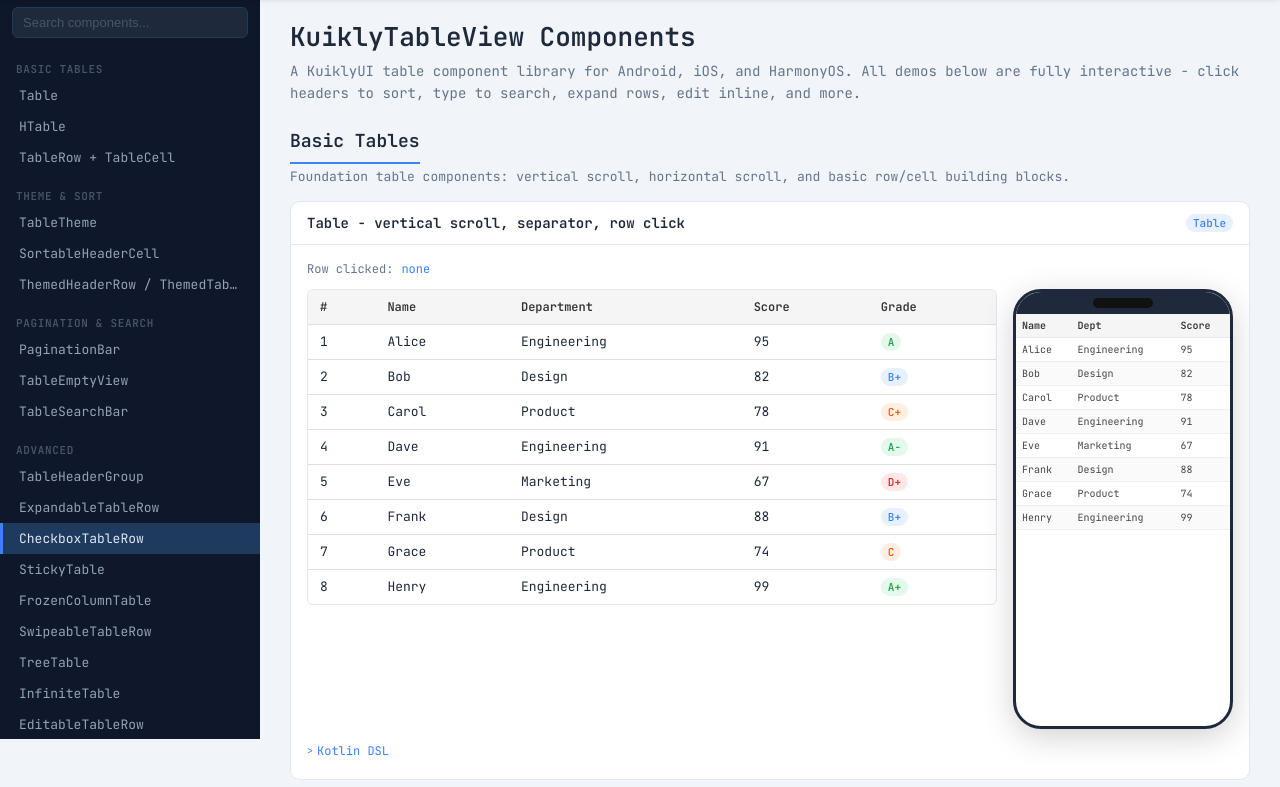
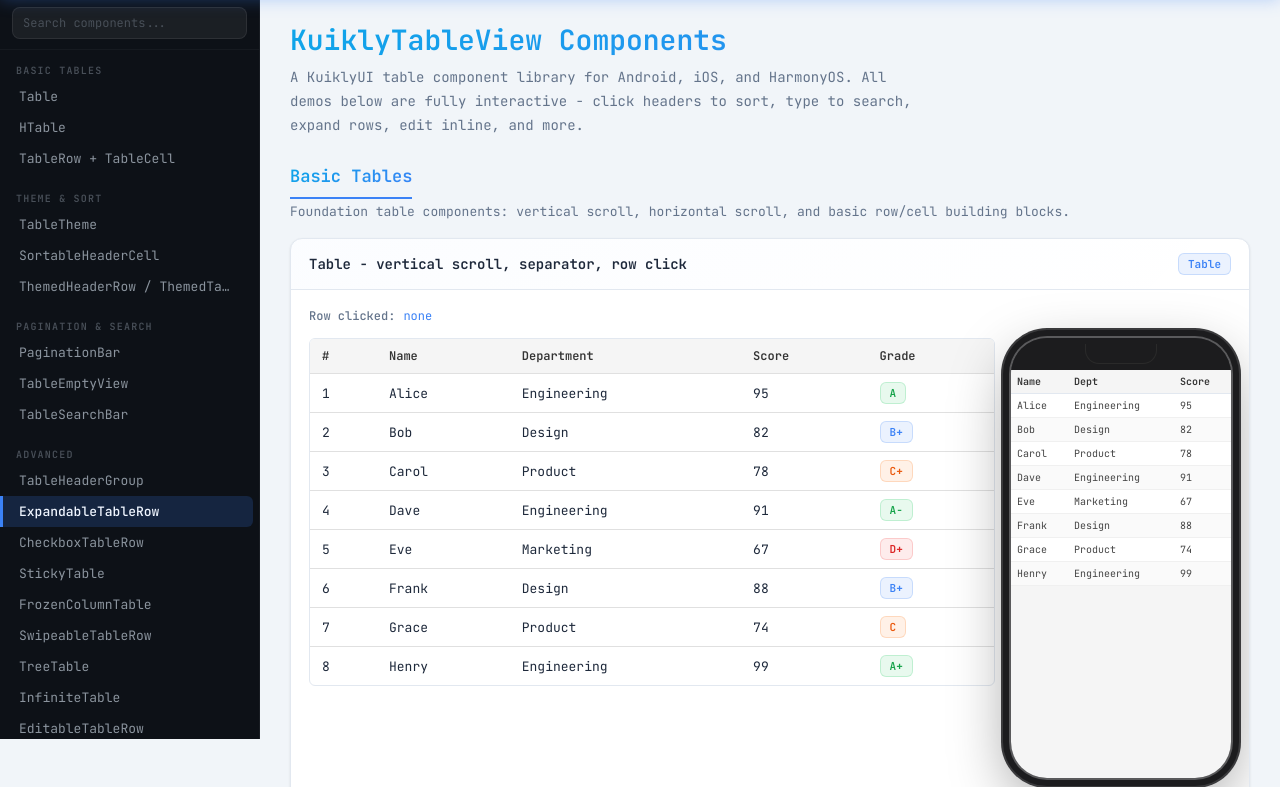
Before and after one commit to Lfan-ke/KuiklyTableView, a website: page docs/index.html in a window 1280 px wide. Shown: the part 61-848 px from the top of the page. Drawn offline with Linux system fonts and the light colour scheme.

Commit message:
style: unified design system, macOS code blocks, card hover, gradient titles
Signed-off-by: 林晨 (Leo Cheng) <leo-cheng@vip.qq.com>

```diff
--- a/docs/index.html
+++ b/docs/index.html
@@ -9,21 +9,29 @@
 <style>
 *,*::before,*::after{box-sizing:border-box;margin:0;padding:0}
 :root{
-  --sidebar-bg:#0f172a;
-  --sidebar-active:#1e3a5f;
-  --sidebar-text:#94a3b8;
-  --sidebar-active-text:#e2e8f0;
+  --sidebar-bg:#0d1117;
+  --sidebar-active:rgba(59,130,246,.18);
+  --sidebar-text:#8b949e;
+  --sidebar-active-text:#f0f6ff;
   --accent:#3b82f6;
-  --header-grad:linear-gradient(135deg,#0ea5e9 0%,#0284c7 100%);
+  --accent-rgb:59,130,246;
+  --header-grad:linear-gradient(135deg,#0369a1 0%,#0ea5e9 40%,#3b82f6 70%,#6366f1 100%);
   --main-bg:#f1f5f9;
   --card-bg:#ffffff;
   --border:#e2e8f0;
   --text:#1e293b;
   --text-muted:#64748b;
-  --code-bg:#0f172a;
-  --code-text:#e2e8f0;
+  --code-bg:#1e1e2e;
+  --code-text:#cdd3de;
   --sidebar-w:260px;
-  --header-h:56px;
+  --header-h:58px;
+  --radius:12px;
+  --radius-sm:8px;
+  --transition:.2s ease;
+  --shadow-sm:0 1px 3px rgba(0,0,0,.06),0 1px 2px rgba(0,0,0,.04);
+  --shadow-md:0 4px 12px rgba(0,0,0,.08);
+  --shadow-lg:0 12px 40px rgba(0,0,0,.12);
+  --shadow-hover:0 8px 24px rgba(0,0,0,.12);
 }
 [data-theme="dark"]{
   --main-bg:#0b1120;
@@ -39,15 +47,17 @@
 .top-bar{
   position:fixed;top:0;left:0;right:0;height:var(--header-h);z-index:100;
   background:var(--header-grad);
-  display:flex;align-items:center;padding:0 16px;gap:12px;
-  box-shadow:0 2px 8px rgba(0,0,0,.25);
-}
-.top-bar .logo{font-size:18px;font-weight:700;color:#fff;letter-spacing:-.3px;flex:1;white-space:nowrap;overflow:hidden;text-overflow:ellipsis}
-.top-bar .logo span{opacity:.75;font-weight:400;font-size:13px;margin-left:8px}
+  display:flex;align-items:center;padding:0 20px;gap:12px;
+  box-shadow:0 2px 16px rgba(59,130,246,.35);
+  backdrop-filter:blur(8px);
+}
+.top-bar .logo{font-size:17px;font-weight:700;color:#fff;letter-spacing:-.3px;flex:1;white-space:nowrap;overflow:hidden;text-overflow:ellipsis;display:flex;align-items:center;gap:10px}
+.top-bar .logo-icon{width:32px;height:32px;background:rgba(255,255,255,.2);border-radius:8px;display:flex;align-items:center;justify-content:center;font-size:16px;border:1px solid rgba(255,255,255,.2);flex-shrink:0}
+.top-bar .logo span{opacity:.75;font-weight:400;font-size:12px;margin-left:0}
 .top-bar-actions{display:flex;align-items:center;gap:8px}
-.btn-icon{background:rgba(255,255,255,.15);border:none;color:#fff;border-radius:6px;padding:6px 10px;cursor:pointer;font-size:13px;display:flex;align-items:center;gap:5px;text-decoration:none;transition:background .2s}
-.btn-icon:hover{background:rgba(255,255,255,.3)}
-.btn-icon svg{width:16px;height:16px;fill:currentColor}
+.btn-icon{background:rgba(255,255,255,.12);border:1px solid rgba(255,255,255,.2);color:#fff;border-radius:8px;padding:6px 12px;cursor:pointer;font-size:12px;display:flex;align-items:center;gap:5px;text-decoration:none;transition:all .2s;backdrop-filter:blur(4px);font-family:inherit}
+.btn-icon:hover{background:rgba(255,255,255,.22);transform:translateY(-1px)}
+.btn-icon svg{width:15px;height:15px;fill:currentColor}
 
 /* LAYOUT */
 .layout{display:flex;margin-top:var(--header-h);min-height:calc(100vh - var(--header-h))}
@@ -59,63 +69,77 @@
   position:fixed;top:var(--header-h);left:0;bottom:0;
   overflow-y:auto;z-index:50;
   display:flex;flex-direction:column;
-}
-.sidebar-search{padding:12px;position:sticky;top:0;background:var(--sidebar-bg);z-index:1}
+  border-right:1px solid rgba(255,255,255,.05);
+}
+.sidebar::-webkit-scrollbar{width:4px}
+.sidebar::-webkit-scrollbar-thumb{background:#21262d;border-radius:2px}
+.sidebar-search{padding:10px 12px;position:sticky;top:0;background:var(--sidebar-bg);z-index:1;border-bottom:1px solid rgba(255,255,255,.04)}
 .sidebar-search input{
-  width:100%;padding:7px 10px;border-radius:6px;border:1px solid #1e3a5f;
-  background:#1e293b;color:#e2e8f0;font-size:13px;outline:none;
-}
-.sidebar-search input:focus{border-color:var(--accent)}
-.sidebar-search input::placeholder{color:#475569}
+  width:100%;padding:7px 10px;border-radius:8px;border:1px solid rgba(255,255,255,.08);
+  background:rgba(255,255,255,.06);color:#c9d1d9;font-size:12px;outline:none;font-family:inherit;transition:border-color .2s
+}
+.sidebar-search input:focus{border-color:rgba(59,130,246,.5);background:rgba(255,255,255,.1)}
+.sidebar-search input::placeholder{color:#484f58}
 .sidebar-section{padding:4px 0}
 .sidebar-section-title{
-  padding:8px 16px 4px;font-size:11px;font-weight:600;
-  color:#475569;letter-spacing:.06em;text-transform:uppercase;
+  padding:10px 16px 4px;font-size:10px;font-weight:700;
+  color:#484f58;letter-spacing:1.2px;text-transform:uppercase;
 }
 .sidebar-item{
   display:block;padding:7px 16px;font-size:13px;color:var(--sidebar-text);
   cursor:pointer;border-left:3px solid transparent;transition:all .15s;text-decoration:none;
   white-space:nowrap;overflow:hidden;text-overflow:ellipsis;
-}
-.sidebar-item:hover{color:#e2e8f0;background:rgba(255,255,255,.05);border-left-color:rgba(59,130,246,.4)}
-.sidebar-item.active{color:var(--sidebar-active-text);background:var(--sidebar-active);border-left-color:var(--accent)}
+  border-radius:0 6px 6px 0;margin-right:6px;
+}
+.sidebar-item:hover{color:#c9d1d9;background:rgba(255,255,255,.06);border-left-color:rgba(59,130,246,.4)}
+.sidebar-item.active{color:var(--sidebar-active-text);background:var(--sidebar-active);border-left-color:var(--accent);font-weight:500}
 
 /* MAIN */
 .main{margin-left:var(--sidebar-w);flex:1;padding:24px;max-width:100%}
 .main-inner{max-width:960px;margin:0 auto}
 
 /* PAGE HEADER */
-.page-title{font-size:26px;font-weight:700;margin-bottom:6px}
-.page-desc{color:var(--text-muted);margin-bottom:24px;font-size:14px;line-height:1.6}
+.page-title{font-size:28px;font-weight:800;margin-bottom:8px;background:linear-gradient(135deg,#0ea5e9,#3b82f6);-webkit-background-clip:text;-webkit-text-fill-color:transparent;background-clip:text}
+.page-desc{color:var(--text-muted);margin-bottom:28px;font-size:14px;line-height:1.7;max-width:640px}
 
 /* SECTION */
-.section{margin-bottom:40px}
+.section{margin-bottom:44px}
+.section:target{scroll-margin-top:calc(var(--header-h) + 16px)}
 .section-title{
-  font-size:18px;font-weight:700;margin-bottom:4px;padding-bottom:10px;
+  font-size:17px;font-weight:700;margin-bottom:4px;padding-bottom:10px;
   border-bottom:2px solid var(--accent);display:inline-block;
-}
-.section-desc{color:var(--text-muted);font-size:13px;margin-bottom:16px}
+  background:linear-gradient(135deg,#0ea5e9,#3b82f6);-webkit-background-clip:text;-webkit-text-fill-color:transparent;background-clip:text;
+}
+.section-desc{color:var(--text-muted);font-size:13px;margin-bottom:18px}
 
 /* CARD */
-.card{background:var(--card-bg);border:1px solid var(--border);border-radius:10px;overflow:hidden;margin-bottom:24px}
-.card-header{padding:12px 16px;border-bottom:1px solid var(--border);display:flex;align-items:center;justify-content:space-between;flex-wrap:wrap;gap:8px}
+.card{
+  background:var(--card-bg);border:1px solid var(--border);
+  border-radius:var(--radius);overflow:hidden;margin-bottom:24px;
+  transition:transform var(--transition),box-shadow var(--transition);
+  box-shadow:var(--shadow-sm);
+}
+.card:hover{transform:translateY(-2px);box-shadow:var(--shadow-hover)}
+.card-header{padding:14px 18px;border-bottom:1px solid var(--border);display:flex;align-items:center;justify-content:space-between;flex-wrap:wrap;gap:8px;background:linear-gradient(135deg,rgba(59,130,246,.02) 0%,transparent 100%)}
 .card-title{font-size:14px;font-weight:600;color:var(--text)}
-.card-body{padding:16px}
-.card-controls{display:flex;align-items:center;gap:8px;flex-wrap:wrap;margin-bottom:12px}
-.card-controls label{font-size:12px;color:var(--text-muted)}
+.card-body{padding:18px}
+.card-controls{display:flex;align-items:center;gap:8px;flex-wrap:wrap;margin-bottom:14px}
+.card-controls label{font-size:12px;color:var(--text-muted);font-weight:500}
 
 /* CONTROLS */
 select.ctrl,input.ctrl{
-  padding:5px 8px;border-radius:5px;border:1px solid var(--border);
+  padding:5px 10px;border-radius:8px;border:1.5px solid var(--border);
   background:var(--card-bg);color:var(--text);font-size:12px;outline:none;cursor:pointer;
-}
-select.ctrl:focus,input.ctrl:focus{border-color:var(--accent)}
+  font-family:inherit;transition:border-color .2s,box-shadow .2s;
+}
+select.ctrl:focus,input.ctrl:focus{border-color:var(--accent);box-shadow:0 0 0 3px rgba(59,130,246,.12)}
 .ctrl-btn{
-  padding:5px 12px;border-radius:5px;border:1px solid var(--border);
-  background:var(--card-bg);color:var(--text);font-size:12px;cursor:pointer;transition:all .15s;
-}
-.ctrl-btn:hover{background:var(--accent);color:#fff;border-color:var(--accent)}
-.ctrl-btn.active{background:var(--accent);color:#fff;border-color:var(--accent)}
+  padding:5px 13px;border-radius:8px;border:1.5px solid var(--border);
+  background:var(--card-bg);color:var(--text);font-size:12px;cursor:pointer;
+  transition:all .15s;font-family:inherit;font-weight:500;
+}
+.ctrl-btn:hover{background:var(--accent);color:#fff;border-color:var(--accent);box-shadow:0 2px 8px rgba(59,130,246,.3)}
+.ctrl-btn.active{background:var(--accent);color:#fff;border-color:var(--accent);box-shadow:0 2px 8px rgba(59,130,246,.3)}
 
 /* DEMO TABLE */
 .demo-table-wrap{overflow:auto;border:1px solid var(--border);border-radius:6px}
@@ -135,16 +159,17 @@
 /* PHONE FRAME */
 .phone-frame{
   width:220px;min-width:220px;height:440px;
-  border:3px solid #1e293b;border-radius:28px;
-  overflow:hidden;background:#fff;position:relative;
-  box-shadow:0 8px 32px rgba(0,0,0,.18);
-  flex-shrink:0;
+  background:#1c1c1e;border-radius:36px;
+  overflow:hidden;position:relative;
+  box-shadow:inset 0 0 0 1px rgba(255,255,255,.1),0 0 0 2px #5a5a5c,0 0 0 8px #1c1c1e,0 0 0 10px #3a3a3c,0 20px 60px rgba(0,0,0,.4);
+  flex-shrink:0;display:flex;flex-direction:column;
 }
 .phone-notch{
-  height:22px;background:#1e293b;display:flex;align-items:center;justify-content:center;
-}
-.phone-notch-pill{width:60px;height:10px;background:#111;border-radius:5px}
-.phone-screen{height:calc(100% - 22px);overflow:auto;font-size:11px}
+  height:32px;background:#1c1c1e;display:flex;align-items:center;justify-content:space-between;
+  padding:0 14px;flex-shrink:0;color:rgba(255,255,255,.9);font-size:10px;font-weight:600;
+}
+.phone-notch-pill{width:72px;height:20px;background:#1c1c1e;border-radius:0 0 14px 14px;border:1.5px solid #2a2a2a;border-top:none;margin:0 auto;position:absolute;left:50%;transform:translateX(-50%)}
+.phone-screen{flex:1;overflow:auto;font-size:11px;background:#f5f5f5}
 .phone-table{width:100%;border-collapse:collapse}
 .phone-table th{padding:5px 6px;font-size:10px;font-weight:600;border-bottom:1px solid #e2e8f0;background:#f5f5f5;color:#333;text-align:left}
 .phone-table td{padding:5px 6px;font-size:10px;border-bottom:1px solid #f0f0f0;color:#444}
@@ -154,32 +179,43 @@
 .demo-main{flex:1;min-width:280px}
 
 /* CODE BLOCK */
+details.code-toggle{margin-top:12px}
+details.code-toggle summary{
+  cursor:pointer;font-size:12px;color:var(--text-muted);padding:8px 0;
+  user-select:none;display:flex;align-items:center;gap:6px;list-style:none;
+}
+details.code-toggle summary::-webkit-details-marker{display:none}
+details.code-toggle summary::before{content:'▶';font-size:10px;transition:transform .2s}
+details.code-toggle[open] summary::before{transform:rotate(90deg)}
 .code-block{
-  background:var(--code-bg);border-radius:6px;padding:14px 16px;
-  font-family:'JetBrains Mono','Fira Code','Cascadia Code','Consolas',monospace;font-size:12px;
-  color:var(--code-text);overflow-x:auto;line-height:1.6;
-  margin-top:12px;border:1px solid #1e3a5f;
-}
-.code-block .kw{color:#7dd3fc}
-.code-block .fn{color:#fde68a}
-.code-block .str{color:#86efac}
-.code-block .cm{color:#64748b}
-.code-block .num{color:#fb923c}
-.code-block .type{color:#c084fc}
-details.code-toggle{margin-top:10px}
-details.code-toggle summary{
-  cursor:pointer;font-size:12px;color:var(--accent);
-  padding:4px 0;user-select:none;list-style:none;display:flex;align-items:center;gap:4px;
-}
-details.code-toggle summary::-webkit-details-marker{display:none}
-details.code-toggle summary::before{content:'> ';font-size:10px}
-details.code-toggle[open] summary::before{content:'v '}
+  background:var(--code-bg);border-radius:var(--radius);overflow:hidden;
+  border:1px solid rgba(255,255,255,.06);margin-top:0;
+}
+.code-block .code-header{
+  display:flex;align-items:center;padding:10px 14px 8px;
+  border-bottom:1px solid rgba(255,255,255,.06);background:rgba(0,0,0,.15);
+}
+.code-block .dots{display:flex;gap:6px}
+.code-block .dots span{width:12px;height:12px;border-radius:50%}
+.code-block .dots .r{background:#ff5f57}
+.code-block .dots .y{background:#febc2e}
+.code-block .dots .g{background:#28c840}
+.code-block .code-content{
+  padding:14px 16px;font-family:'JetBrains Mono','Fira Code',monospace;
+  font-size:11.5px;color:var(--code-text);line-height:1.65;overflow-x:auto;white-space:pre
+}
+.code-block .kw{color:#c792ea}
+.code-block .fn{color:#82aaff}
+.code-block .str{color:#c3e88d}
+.code-block .cm{color:#546e7a}
+.code-block .num{color:#f78c6c}
+.code-block .type{color:#ffcb6b}
 
 /* BADGE */
-.badge{display:inline-block;padding:2px 7px;border-radius:10px;font-size:11px;font-weight:500;background:rgba(59,130,246,.12);color:var(--accent)}
-.badge.green{background:rgba(34,197,94,.12);color:#16a34a}
-.badge.orange{background:rgba(249,115,22,.12);color:#ea580c}
-.badge.red{background:rgba(239,68,68,.12);color:#dc2626}
+.badge{display:inline-flex;align-items:center;padding:3px 9px;border-radius:6px;font-size:11px;font-weight:600;background:rgba(59,130,246,.1);color:var(--accent);border:1px solid rgba(59,130,246,.2);font-family:'JetBrains Mono','Fira Code',monospace}
+.badge.green{background:rgba(34,197,94,.1);color:#16a34a;border-color:rgba(34,197,94,.2)}
+.badge.orange{background:rgba(249,115,22,.1);color:#ea580c;border-color:rgba(249,115,22,.2)}
+.badge.red{background:rgba(239,68,68,.1);color:#dc2626;border-color:rgba(239,68,68,.2)}
 
 /* PAGINATION */
 .pagination{display:flex;align-items:center;gap:4px;margin-top:10px;flex-wrap:wrap}
@@ -295,15 +331,19 @@
 <body>
 <!-- TOP BAR -->
 <header class="top-bar">
-  <div class="logo">KuiklyTableView <span>Interactive Showcase</span></div>
+  <div class="logo">
+    <div class="logo-icon">&#9000;</div>
+    KuiklyTableView
+    <span>Table Components</span>
+  </div>
   <div class="top-bar-actions">
     <a class="btn-icon" href="https://github.com/Lfan-ke/KuiklyTableView" target="_blank" rel="noopener">
-      <svg viewBox="0 0 16 16"><path d="M8 0C3.58 0 0 3.58 0 8c0 3.54 2.29 6.53 5.47 7.59.4.07.55-.17.55-.38 0-.19-.01-.82-.01-1.49-2.01.37-2.53-.49-2.69-.94-.09-.23-.48-.94-.82-1.13-.28-.15-.68-.52-.01-.53.63-.01 1.08.58 1.23.82.72 1.21 1.87.87 2.33.66.07-.52.28-.87.51-1.07-1.78-.2-3.64-.89-3.64-3.95 0-.87.31-1.59.82-2.15-.08-.2-.36-1.02.08-2.12 0 0 .67-.21 2.2.82.64-.18 1.32-.27 2-.27.68 0 1.36.09 2 .27 1.53-1.04 2.2-.82 2.2-.82.44 1.1.16 1.92.08 2.12.51.56.82 1.27.82 2.15 0 3.07-1.87 3.75-3.65 3.95.29.25.54.73.54 1.48 0 1.07-.01 1.93-.01 2.2 0 .21.15.46.55.38A8.013 8.013 0 0016 8c0-4.42-3.58-8-8-8z"/></svg>
+      <svg viewBox="0 0 16 16" fill="currentColor"><path d="M8 0C3.58 0 0 3.58 0 8c0 3.54 2.29 6.53 5.47 7.59.4.07.55-.17.55-.38 0-.19-.01-.82-.01-1.49-2.01.37-2.53-.49-2.69-.94-.09-.23-.48-.94-.82-1.13-.28-.15-.68-.52-.01-.53.63-.01 1.08.58 1.23.82.72 1.21 1.87.87 2.33.66.07-.52.28-.87.51-1.07-1.78-.2-3.64-.89-3.64-3.95 0-.87.31-1.59.82-2.15-.08-.2-.36-1.02.08-2.12 0 0 .67-.21 2.2.82.64-.18 1.32-.27 2-.27.68 0 1.36.09 2 .27 1.53-1.04 2.2-.82 2.2-.82.44 1.1.16 1.92.08 2.12.51.56.82 1.27.82 2.15 0 3.07-1.87 3.75-3.65 3.95.29.25.54.73.54 1.48 0 1.07-.01 1.93-.01 2.2 0 .21.15.46.55.38A8.013 8.013 0 0016 8c0-4.42-3.58-8-8-8z"/></svg>
       GitHub
     </a>
     <button class="btn-icon" id="theme-toggle" onclick="toggleTheme()">
-      <svg viewBox="0 0 20 20" style="width:16px;height:16px;fill:currentColor"><path d="M10 2a1 1 0 011 1v1a1 1 0 11-2 0V3a1 1 0 011-1zm4 8a4 4 0 11-8 0 4 4 0 018 0zm-.464 4.95l.707.707a1 1 0 001.414-1.414l-.707-.707a1 1 0 00-1.414 1.414zm2.12-10.607a1 1 0 010 1.414l-.706.707a1 1 0 11-1.414-1.414l.707-.707a1 1 0 011.414 0zM17 11a1 1 0 100-2h-1a1 1 0 100 2h1zm-7 4a1 1 0 011 1v1a1 1 0 11-2 0v-1a1 1 0 011-1zM5.05 6.464A1 1 0 106.465 5.05l-.708-.707a1 1 0 00-1.414 1.414l.707.707zm1.414 8.486l-.707.707a1 1 0 01-1.414-1.414l.707-.707a1 1 0 011.414 1.414zM4 11a1 1 0 100-2H3a1 1 0 000 2h1z"/></svg>
-      Light
+      <svg viewBox="0 0 24 24" fill="currentColor" width="15" height="15"><path d="M21 12.79A9 9 0 1111.21 3a7 7 0 009.79 9.79z"/></svg>
+      Dark
     </button>
   </div>
 </header>
```
